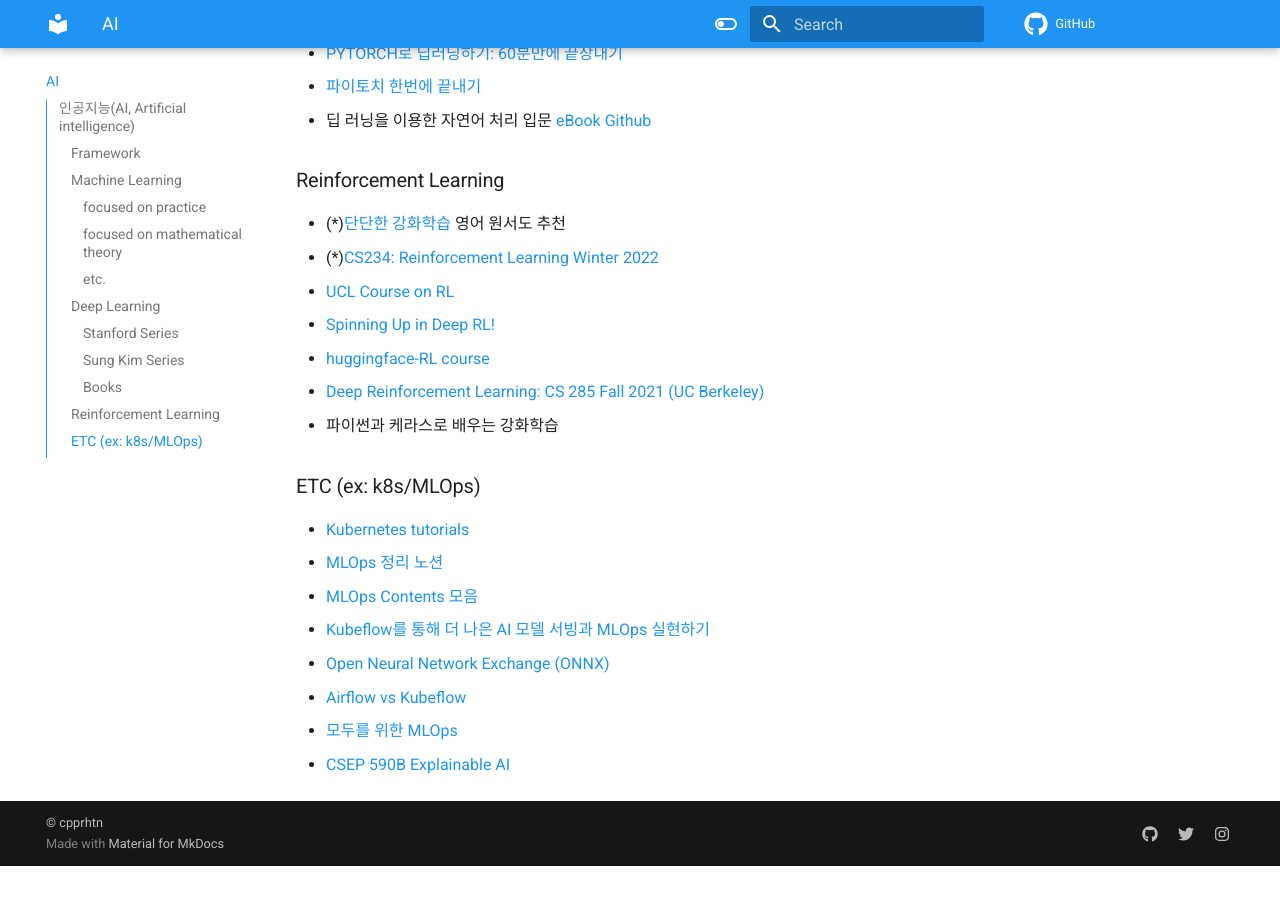
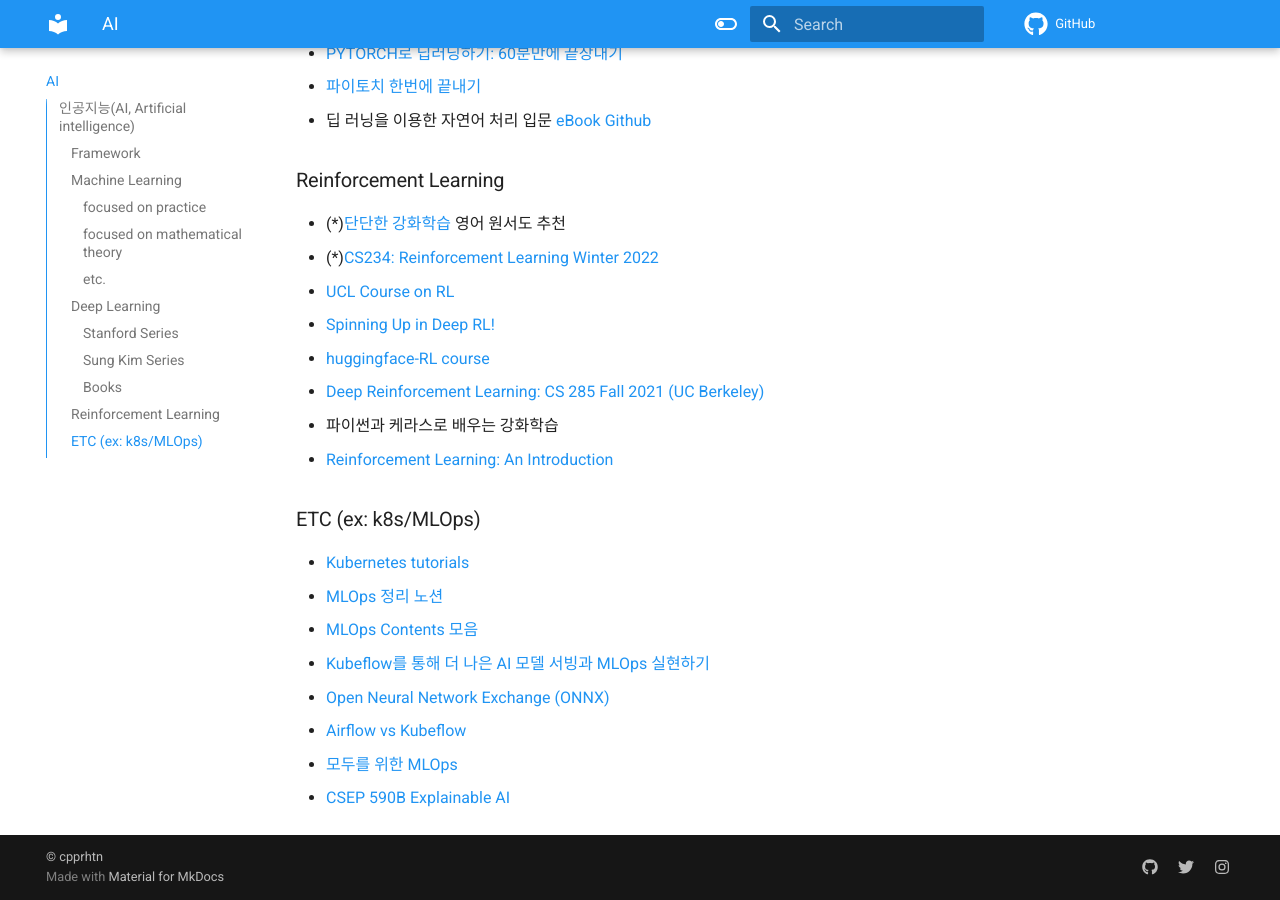
Before and after one commit to cpprhtn/AI-Learning-Guide, an MkDocs documentation site: the page built from docs/AI.md, in a window 1280 px wide and 900 px high, scrolled down 2158 px. Built offline with MkDocs 1.6.1 and Material for MkDocs 9.7.7, drawn with Linux system fonts in a browser that asks for light colours; comment, search, counter and statistics services are not loaded; before the commit the page ends 3024 px from its top, so only the background shows below that.

Commit message:
Update AI.md

```diff
--- a/docs/AI.md
+++ b/docs/AI.md
@@ -73,6 +73,7 @@
 - [huggingface-RL course](https://huggingface.co/deep-rl-course/unit0/introduction?fw=pt)
 - [Deep Reinforcement Learning: CS 285 Fall 2021 (UC Berkeley)](https://www.youtube.com/playlist?list=PL_iWQOsE6TfXxKgI1GgyV1B_Xa0DxE5eH)
 - 파이썬과 케라스로 배우는 강화학습
+- [Reinforcement Learning: An Introduction](http://incompleteideas.net/book/ebook/the-book.html)
 
 ### ETC (ex: k8s/MLOps)
 - [Kubernetes tutorials](https://kubernetes.io/docs/tutorials/)
```
